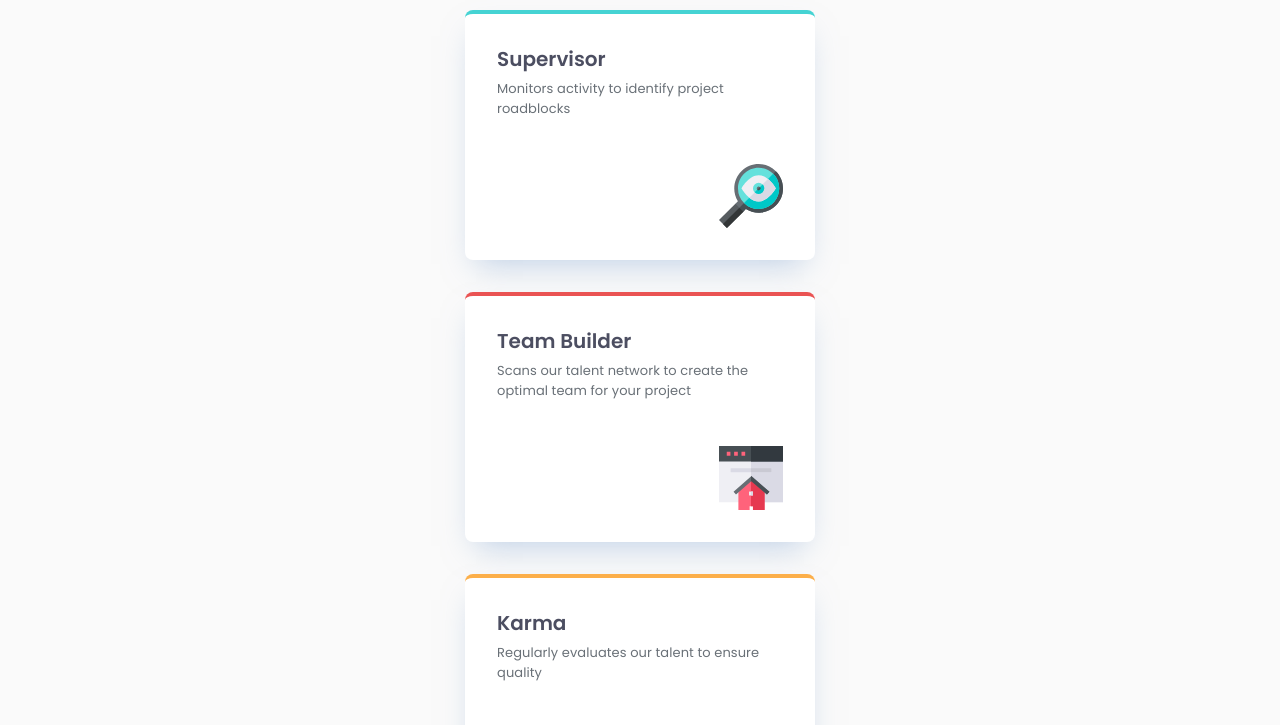
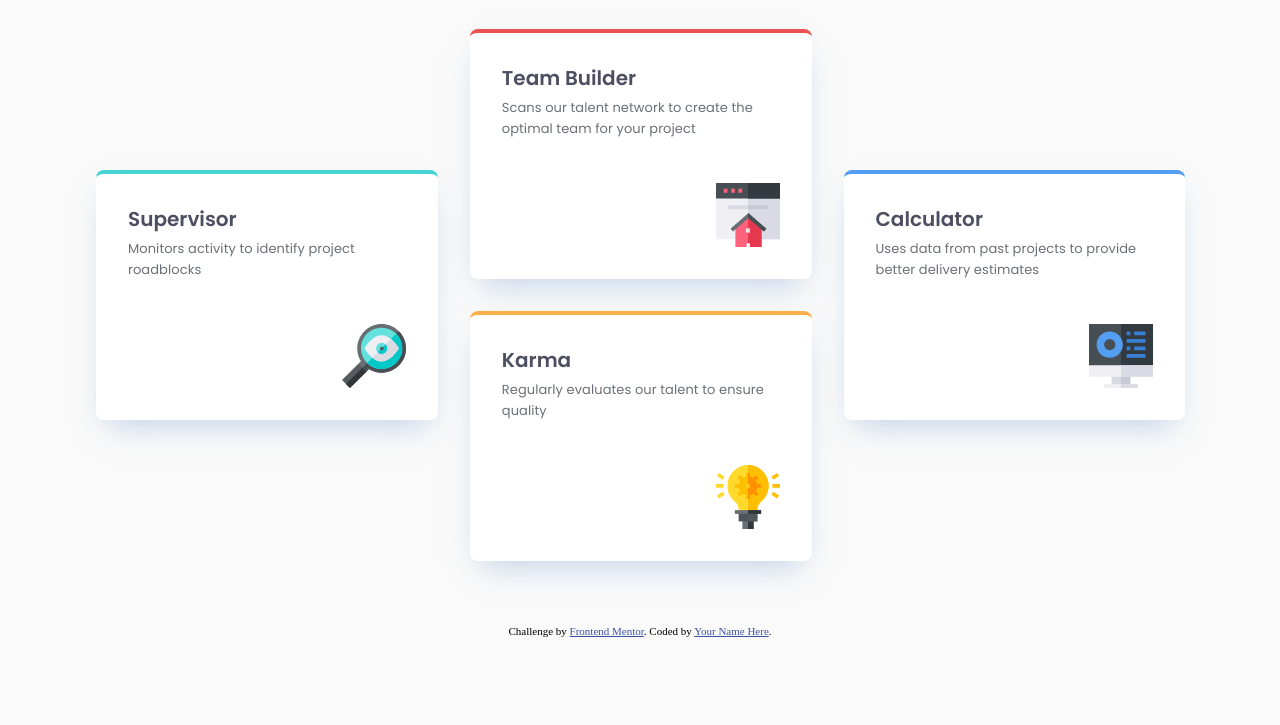
Before and after one commit to kkanit22/FEM-2-2-four-card-feature-page, a plain HTML site: page index.html in a window 1280 px wide. Shown: the part 253-978 px from the top of the page. After the commit the page ends 890 px from the top, so only its background shows below. Drawn offline with Linux system fonts and the light colour scheme.

Commit message:
Grid layout implemented across all viewport widths

```diff
--- a/css/styles.css
+++ b/css/styles.css
@@ -30,11 +30,12 @@ main {
 	justify-content: center;
 	align-items: center;
 	min-height: calc(100vh - 1rem);
-	padding: clamp(2rem, 8vw, 6rem) clamp(0rem, 4vw, 2rem);
+	padding: clamp(2rem, 8vh, 5rem) clamp(2rem, 8vw, 6rem) ;
 }
 
 .title {
 	color: var(--grey-500);
+	margin-bottom: clamp(3rem, 4vw, 6rem);
 	text-align: center;
 	width: clamp(3rem, 84.2vw, 33.75rem);
 }
@@ -59,16 +60,26 @@ h2 {
 	margin: clamp(0.5rem, 1vw, 1rem) 0;
 }
 
+.cards {
+	display: grid;
+	gap: 2rem;
+	grid-template-columns: 1fr;
+	grid-template-rows: repeat(4, 15.625rem);
+	margin: auto;
+	max-width: 100%;
+}
+
 .card {
 	background-color: var(--white);
 	border-radius: 0.5rem;
 	box-shadow: 0 0.9375rem 1.875rem -0.6875rem rgba(131, 166, 210, 0.5);
 	color: var(--grey-500);
 	height: 15.625rem;
-	margin-bottom: 2rem;
+	/* margin-bottom: 2rem; */
 	padding: 2rem;
 	position: relative;
-	width: clamp(0rem, 83.7vw, 21.875rem);
+	width: 100%;
+	/* width: clamp(0rem, 83.7vw, 21.875rem); */
 }
 
 .card > p {
@@ -98,8 +109,6 @@ h3 {
 	border-top: 0.25rem solid var(--blue);
 }
 
-
-
 .card > img {
 	height: 4rem;
 	width: 4rem;
@@ -115,3 +124,66 @@ h3 {
 .attribution a {
   color: hsl(228, 45%, 44%);
 }
+
+@media screen and (min-width: 600px) {
+	.cards {
+		grid-template-columns: repeat(4, clamp(0rem, 18vw, 8.8125rem));
+		grid-template-rows: repeat(3, 15.625rem);
+	}
+
+	.card {
+		width: calc(2 * clamp(0rem, 18vw, 8.8125rem) + 2rem);
+	}
+
+	.builder {
+		grid-column: 2 / 3;
+		grid-row: 1;
+	}
+
+	.supervisor {
+		grid-column: 1 / 2;
+		grid-row: 2;
+	}
+
+	.karma {
+		grid-column: 3 / 4;
+		grid-row: 2;
+	}
+
+	.calculator {
+		grid-column: 2 / 3;
+		grid-row: 3;
+	}
+}
+
+@media screen and (min-width: 1100px) {
+	.cards {
+		grid-template-columns: repeat(3, clamp(0rem, 26.7vw, 21.875rem));
+		grid-template-rows: repeat(4, 6.8125rem);
+	}
+
+	.card {
+		width: clamp(0rem, 26.7vw, 21.875rem);
+	}
+
+	.builder {
+		grid-column: 2;
+		grid-row: 1 / 2;
+	}
+
+	.supervisor {
+		grid-column: 1;
+		grid-row: 2 / 3;
+	}
+
+	.karma {
+		grid-column: 2;
+		grid-row: 3 / 4;
+	}
+
+	.calculator {
+		grid-column: 3;
+		grid-row: 2 / 3;
+	}
+
+}
```
